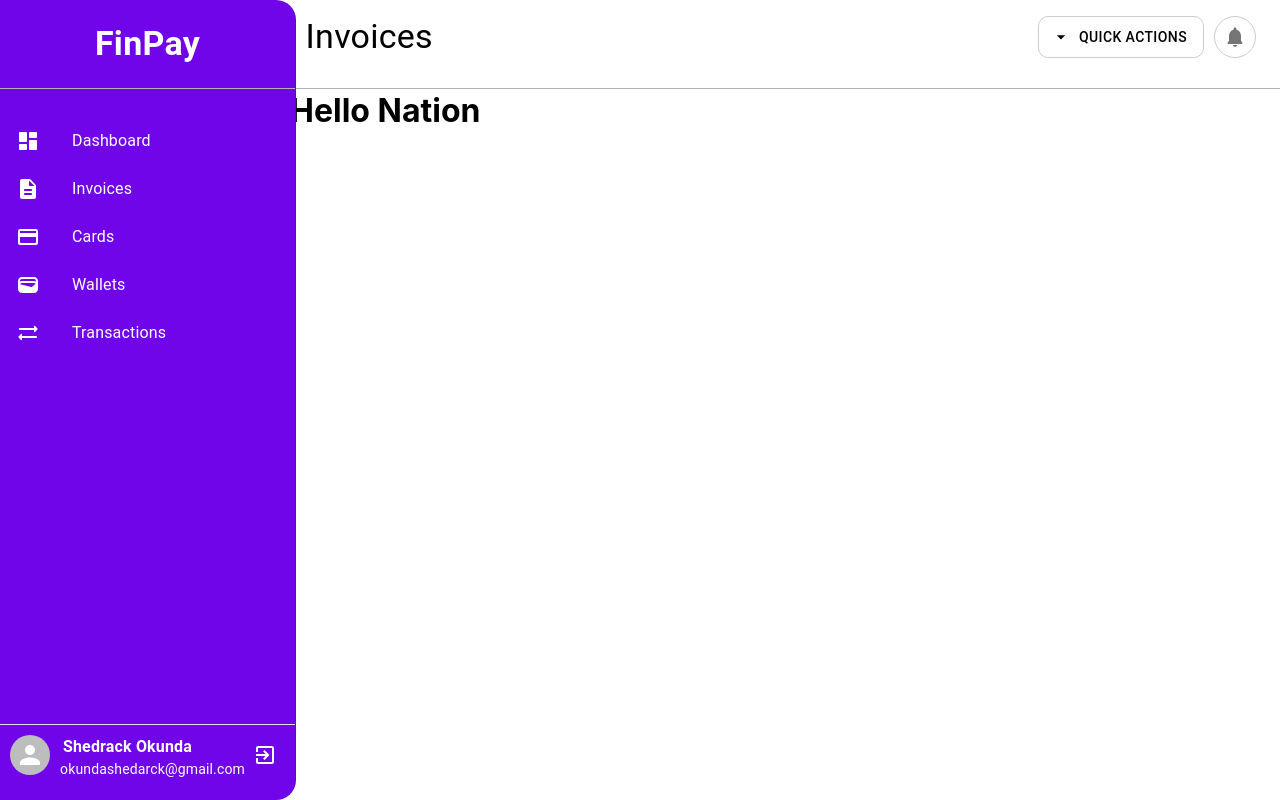
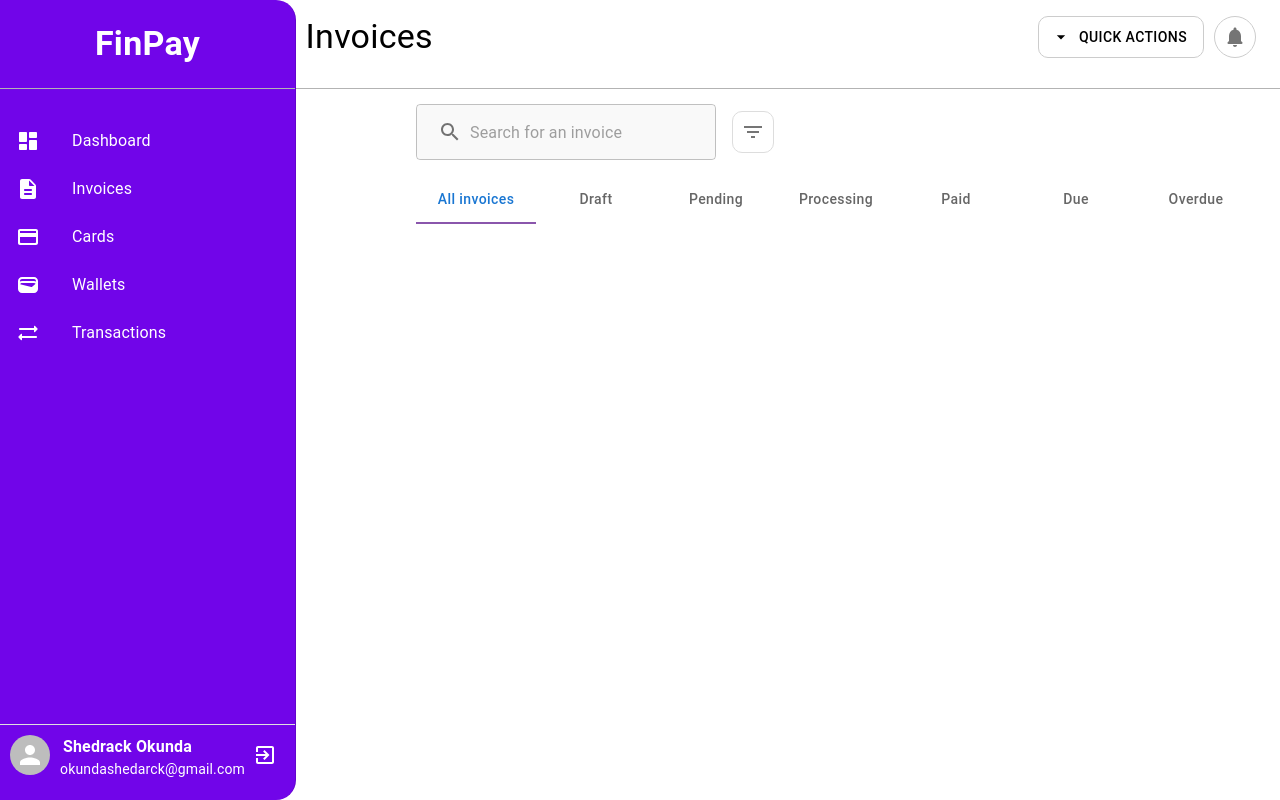
Before and after one commit to shedrack-okunda/Payment-Solution, a React (Create React App) app: page /invoices in a window 1280 px wide. Built offline with nearby package versions, Linux system fonts and the light colour scheme; the HTML template or start-up script is replaced by a standard one.

Commit message:
Created the invoice component

```diff
--- a/src/layout/Layout.js
+++ b/src/layout/Layout.js
@@ -13,7 +13,7 @@ const Layout = ({ children }) => {
   };
 
   return (
-    <Box display="flex" sx={{ minHeight: "90vh", overflowX: "hidden" }}>
+    <Box display="flex" sx={{ display: "flex" }}>
       <Sidebar
         setSidebarWidth={setSidebarWidth}
         isOpen={isSidebarOpen}
@@ -22,11 +22,9 @@ const Layout = ({ children }) => {
 
       <Box
         component="main"
+        // sx={{ display: "flex", flexDirection: "column" }}
         sx={{
-          paddingTop: "70px",
-          paddingRight: { xs: "600px", md: "700px" },
-          overflowY: "auto",
-          width: { xs: "100%", md: "100%" },
+          paddingTop: "80px",
         }}
       >
         <Navbar onSidebarToggle={handleSidebarToggle} />
--- a/src/pages/Dashboard.js
+++ b/src/pages/Dashboard.js
@@ -1,10 +1,11 @@
+import { Box } from "@mui/material";
 import React from "react";
 
 function Dashboard() {
   return (
-    <>
+    <Box component={"div"} sx={{ width: "100%", backgroundColor: "red" }}>
       <h1 style={{ textAlign: "center" }}>This is the dashboard</h1>
-    </>
+    </Box>
   );
 }
 
--- a/src/pages/Invoices.js
+++ b/src/pages/Invoices.js
@@ -1,10 +1,60 @@
-import React from "react";
+import React, { useState } from "react";
+import { Box, IconButton, Tab, Tabs, TextField } from "@mui/material";
+import Search from "@mui/icons-material/Search";
+import FilterList from "@mui/icons-material/FilterList";
 
 function Invoice() {
+  const [tabValue, setTabValue] = useState(0);
+
+  const handleTabChange = (event, newValue) => {
+    setTabValue(newValue);
+  };
+
   return (
-    <>
-      <h1>Hello Nation</h1>
-    </>
+    <Box sx={{ p: 3 }}>
+      <Box display="flex" justifyContent="space-between" alignItems="center">
+        <Box display="flex" alignItems="center">
+          <TextField
+            placeholder="Search for an invoice"
+            InputProps={{
+              startAdornment: (
+                <IconButton>
+                  <Search />
+                </IconButton>
+              ),
+            }}
+            sx={{
+              backgroundColor: "#f9f9f9",
+              borderRadius: "8px",
+              width: "300px",
+              marginRight: 2,
+            }}
+          />
+          <IconButton sx={{ borderRadius: "10px", border: "1px solid #ddd" }}>
+            <FilterList />
+          </IconButton>
+        </Box>
+      </Box>
+
+      <Tabs
+        value={tabValue}
+        onChange={handleTabChange}
+        aria-label="invoice tabs"
+        sx={{
+          marginTop: 2,
+          "& .MuiTab-root": { textTransform: "none", minWidth: 120 },
+          "& .MuiTabs-indicator": { backgroundColor: "#8A56AC" },
+        }}
+      >
+        <Tab label="All invoices" />
+        <Tab label="Draft" />
+        <Tab label="Pending" />
+        <Tab label="Processing" />
+        <Tab label="Paid" />
+        <Tab label="Due" />
+        <Tab label="Overdue" />
+      </Tabs>
+    </Box>
   );
 }
 
```
